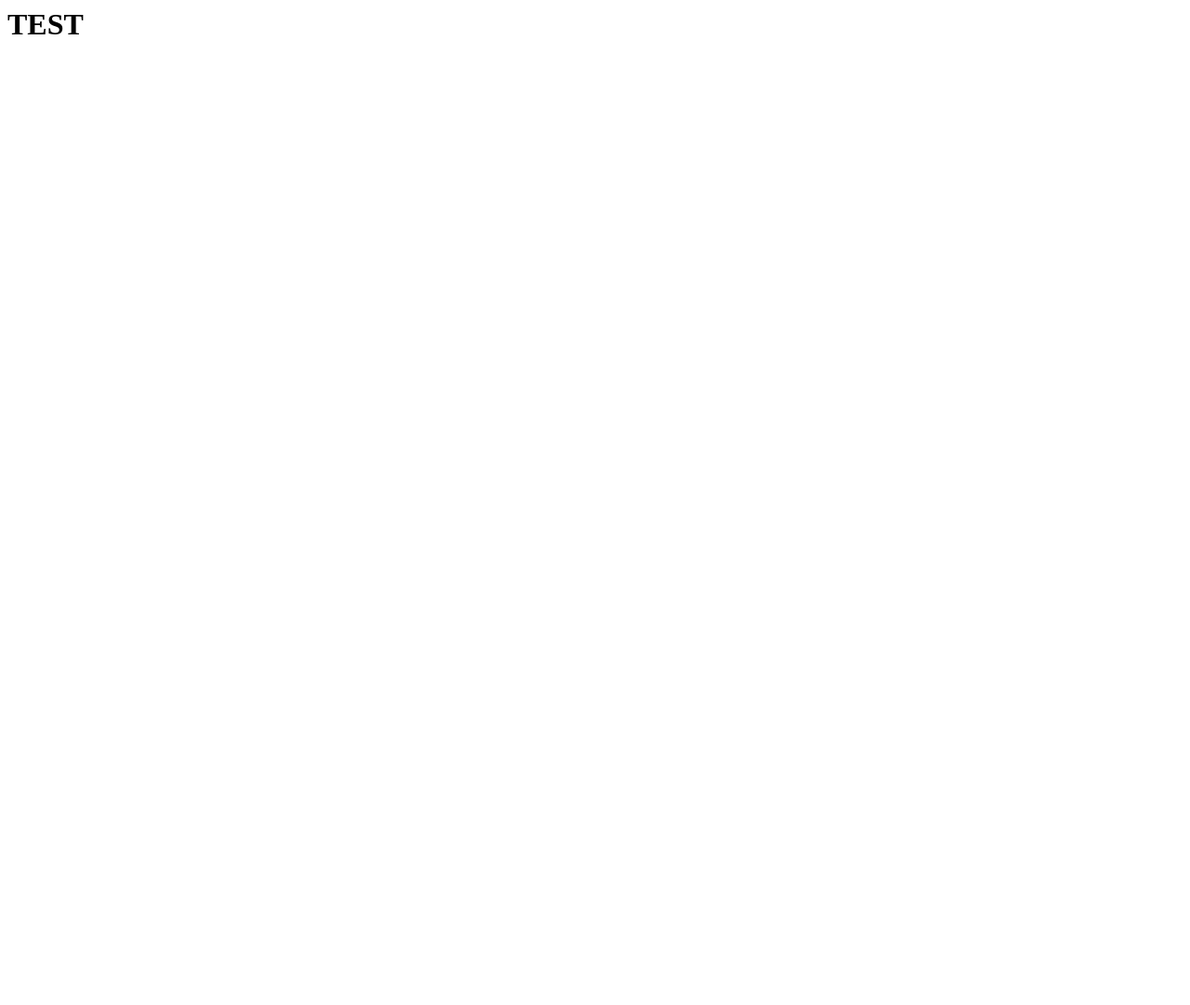
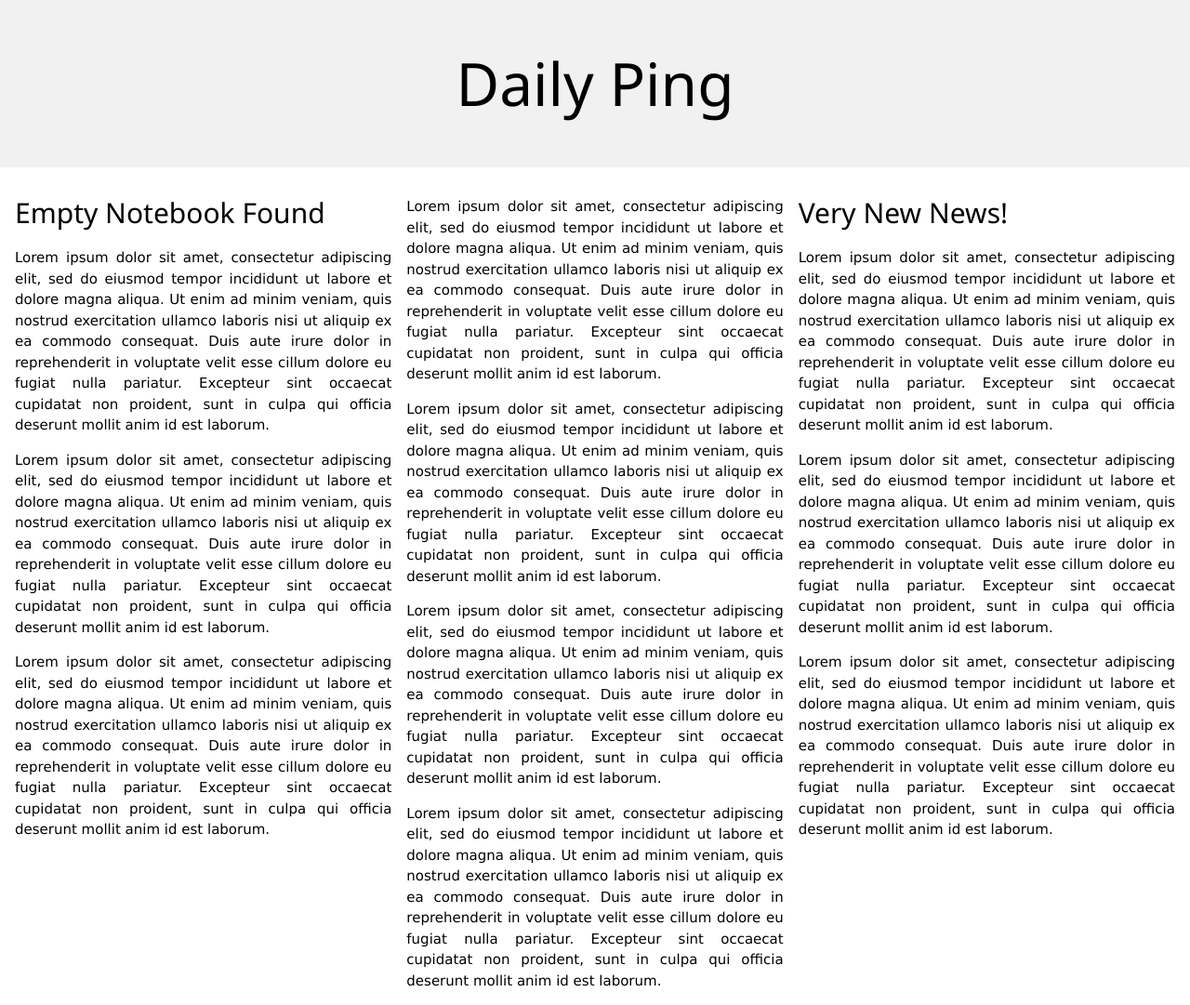
Before and after one commit to karolkruszynski/karolkruszynski.github.io, a plain HTML site: page index.html in a window 1280 px wide. Shown: the whole page at 93% size. Before the commit the page ends 800 px from the top, so only its background shows below. Drawn offline with nearby package versions, Linux system fonts and the light colour scheme.

Commit message:
Update index.html

```diff
--- a/index.html
+++ b/index.html
@@ -1,9 +1,34 @@
+<!DOCTYPE html>
 <html>
-<head>
+<title>W3.CSS</title>
+<meta name="viewport" content="width=device-width, initial-scale=1">
+<link rel="stylesheet" href="https://www.w3schools.com/w3css/4/w3.css">
 <body>
-<h1>
-TEST
-</h1>
+
+<div class="w3-light-grey w3-padding-32 w3-center">
+  <h1 class="w3-jumbo">Daily Ping</h1>
+</div>
+
+<div class="w3-row-padding w3-margin-top">
+  <div class="w3-third w3-justify">
+    <h2>Empty Notebook Found</h2>
+    <p>Lorem ipsum dolor sit amet, consectetur adipiscing elit, sed do eiusmod tempor incididunt ut labore et dolore magna aliqua. Ut enim ad minim veniam, quis nostrud exercitation ullamco laboris nisi ut aliquip ex ea commodo consequat. Duis aute irure dolor in reprehenderit in voluptate velit esse cillum dolore eu fugiat nulla pariatur. Excepteur sint occaecat cupidatat non proident, sunt in culpa qui officia deserunt mollit anim id est laborum.</p>
+    <p>Lorem ipsum dolor sit amet, consectetur adipiscing elit, sed do eiusmod tempor incididunt ut labore et dolore magna aliqua. Ut enim ad minim veniam, quis nostrud exercitation ullamco laboris nisi ut aliquip ex ea commodo consequat. Duis aute irure dolor in reprehenderit in voluptate velit esse cillum dolore eu fugiat nulla pariatur. Excepteur sint occaecat cupidatat non proident, sunt in culpa qui officia deserunt mollit anim id est laborum.</p>
+    <p>Lorem ipsum dolor sit amet, consectetur adipiscing elit, sed do eiusmod tempor incididunt ut labore et dolore magna aliqua. Ut enim ad minim veniam, quis nostrud exercitation ullamco laboris nisi ut aliquip ex ea commodo consequat. Duis aute irure dolor in reprehenderit in voluptate velit esse cillum dolore eu fugiat nulla pariatur. Excepteur sint occaecat cupidatat non proident, sunt in culpa qui officia deserunt mollit anim id est laborum.</p>
+  </div>
+  <div class="w3-third w3-justify">
+    <p>Lorem ipsum dolor sit amet, consectetur adipiscing elit, sed do eiusmod tempor incididunt ut labore et dolore magna aliqua. Ut enim ad minim veniam, quis nostrud exercitation ullamco laboris nisi ut aliquip ex ea commodo consequat. Duis aute irure dolor in reprehenderit in voluptate velit esse cillum dolore eu fugiat nulla pariatur. Excepteur sint occaecat cupidatat non proident, sunt in culpa qui officia deserunt mollit anim id est laborum.</p>
+    <p>Lorem ipsum dolor sit amet, consectetur adipiscing elit, sed do eiusmod tempor incididunt ut labore et dolore magna aliqua. Ut enim ad minim veniam, quis nostrud exercitation ullamco laboris nisi ut aliquip ex ea commodo consequat. Duis aute irure dolor in reprehenderit in voluptate velit esse cillum dolore eu fugiat nulla pariatur. Excepteur sint occaecat cupidatat non proident, sunt in culpa qui officia deserunt mollit anim id est laborum.</p>
+    <p>Lorem ipsum dolor sit amet, consectetur adipiscing elit, sed do eiusmod tempor incididunt ut labore et dolore magna aliqua. Ut enim ad minim veniam, quis nostrud exercitation ullamco laboris nisi ut aliquip ex ea commodo consequat. Duis aute irure dolor in reprehenderit in voluptate velit esse cillum dolore eu fugiat nulla pariatur. Excepteur sint occaecat cupidatat non proident, sunt in culpa qui officia deserunt mollit anim id est laborum.</p>
+    <p>Lorem ipsum dolor sit amet, consectetur adipiscing elit, sed do eiusmod tempor incididunt ut labore et dolore magna aliqua. Ut enim ad minim veniam, quis nostrud exercitation ullamco laboris nisi ut aliquip ex ea commodo consequat. Duis aute irure dolor in reprehenderit in voluptate velit esse cillum dolore eu fugiat nulla pariatur. Excepteur sint occaecat cupidatat non proident, sunt in culpa qui officia deserunt mollit anim id est laborum.</p>
+   </div>
+  <div class="w3-third w3-justify">
+    <h2>Very New News!</h2>
+    <p>Lorem ipsum dolor sit amet, consectetur adipiscing elit, sed do eiusmod tempor incididunt ut labore et dolore magna aliqua. Ut enim ad minim veniam, quis nostrud exercitation ullamco laboris nisi ut aliquip ex ea commodo consequat. Duis aute irure dolor in reprehenderit in voluptate velit esse cillum dolore eu fugiat nulla pariatur. Excepteur sint occaecat cupidatat non proident, sunt in culpa qui officia deserunt mollit anim id est laborum.</p>
+    <p>Lorem ipsum dolor sit amet, consectetur adipiscing elit, sed do eiusmod tempor incididunt ut labore et dolore magna aliqua. Ut enim ad minim veniam, quis nostrud exercitation ullamco laboris nisi ut aliquip ex ea commodo consequat. Duis aute irure dolor in reprehenderit in voluptate velit esse cillum dolore eu fugiat nulla pariatur. Excepteur sint occaecat cupidatat non proident, sunt in culpa qui officia deserunt mollit anim id est laborum.</p>
+    <p>Lorem ipsum dolor sit amet, consectetur adipiscing elit, sed do eiusmod tempor incididunt ut labore et dolore magna aliqua. Ut enim ad minim veniam, quis nostrud exercitation ullamco laboris nisi ut aliquip ex ea commodo consequat. Duis aute irure dolor in reprehenderit in voluptate velit esse cillum dolore eu fugiat nulla pariatur. Excepteur sint occaecat cupidatat non proident, sunt in culpa qui officia deserunt mollit anim id est laborum.</p>
+  </div>
+</div>
+
 </body>
-</head>
 </html>
```
